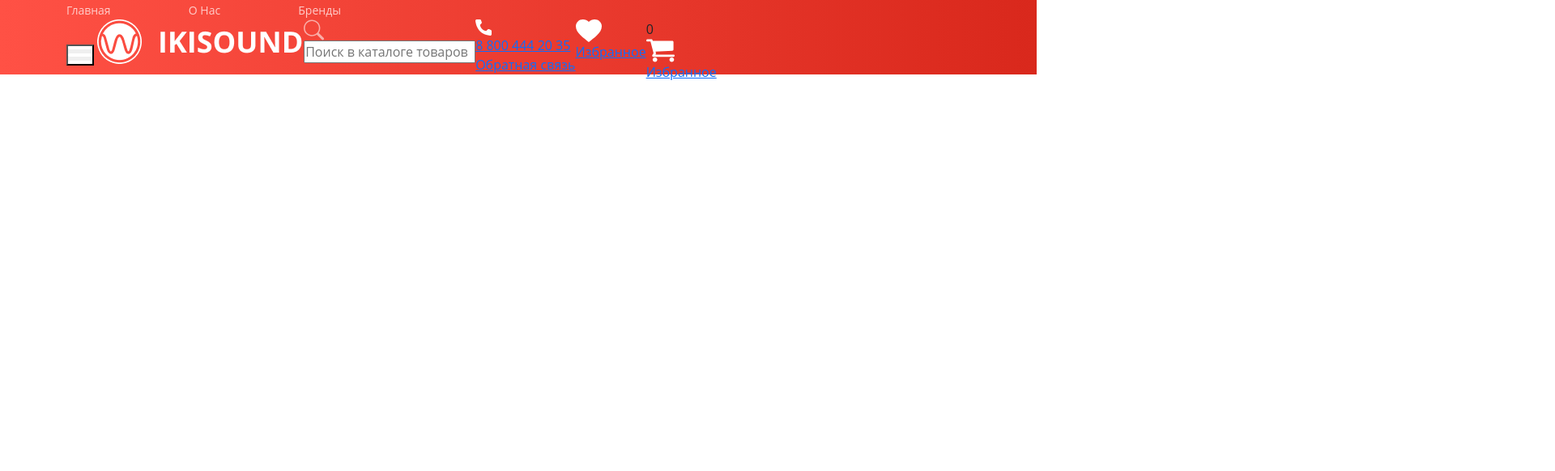
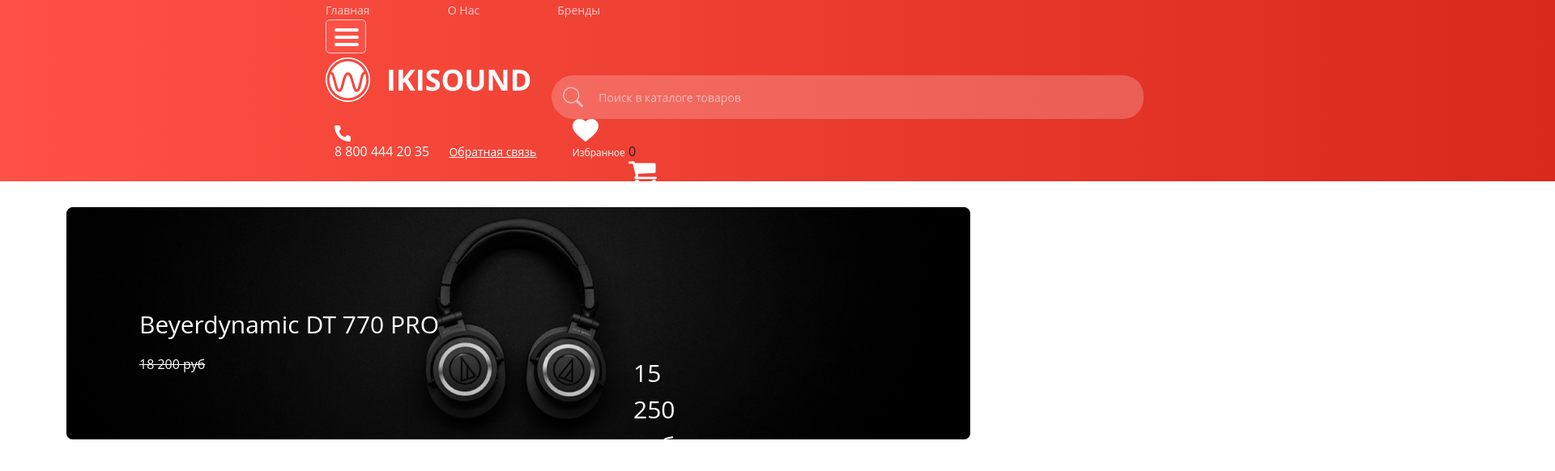
Before and after one commit to Afruz-Malikov/project_group1, a website built with webpack: page dist/index.html in a window 1280 px wide. Shown: the whole page at 81% size, 1920 px wide, since content can reach past the window. Built offline with nearby package versions, Linux system fonts and the light colour scheme.

Commit message:
#add делаю хедер

```diff
--- a/dist/css/headerIndex.css
+++ b/dist/css/headerIndex.css
@@ -6,6 +6,11 @@
 } */
 header {
 	background: linear-gradient(270deg, #d9281c 0%, #ff5145 100%);
+	width: 1920px;
+	height: 224px;
+}
+.navbar__menu {
+	display: block;
 }
 .nav-menu > * + * {
 	margin-left: 92px;
@@ -17,43 +22,100 @@
 	text-decoration: none;
 }
 
-.secondnavbar {
-	display: flex;
+.secondnavbar > * {
+	display: inline-block;
+	/* margin-top: 37px; */
+	/* margin-bottom: 31px; */
 }
-.nav-logo-button-modal {
+.secondnavbar__firstpart {
 }
-.nav-logo-button-modal .modal-menu-button {
+.nav-button-modal {
+	margin-right: 10px;
+}
+.nav-button-modal button {
+	border-radius: 5px;
+	background-color: #ff5145;
 	width: 50px;
 	height: 42px;
-	border: 1px solid #fb9892;
+	border: 1px solid #ffccc9;
 }
-.nav-logo-button-modal img {
+.nav-button-modal img {
+	background-color: #ff5145;
+	width: 30px;
+	height: 22px;
+	margin: 10px;
+}
+.nav-logo {
+	/* margin: top 30px; */
+	margin: right 20px;
+}
+.nav-logo a img {
 	width: 255px;
-	height: 25px;
+	height: 55px;
 }
 .nav-search {
-}
-.nav-search input {
+	margin-left: 20px;
+	margin-right: 11px;
 }
 .nav-search img {
-	width: 26.04px;
+	position: absolute;
+	margin: 14px;
+	width: 26.039px;
 	height: 26px;
 }
-.nav-callback {
+.nav-search form {
+	position: relative;
 }
-
-.nav-callback img {
+.nav-search form input {
+	width: 731px;
+	height: 54px;
+	border: none;
+	border-radius: 27px 25px 25px 27px;
+	background: rgba(255, 255, 255, 0.21);
+}
+.nav-search form input::placeholder {
+	color: rgba(255, 255, 255, 0.56);
+	font-family: Open Sans;
+	font-size: 14px;
+	font-weight: 400;
+}
+.callback {
+	margin-left: 11px;
+	margin-right: 20px;
+}
+.callback img {
 	width: 20px;
 	height: 20px;
+	margin-right: 10px;
 }
-
-.nav-elect {
+.callback__links-number > * {
+	display: inline-block;
 }
-.nav-elect img {
+.callback .callback-links {
+	color: #fff;
+	font-family: Open Sans;
+	font-size: 14px;
+	font-weight: 400;
+	margin-left: 20px;
+}
+.callback .callback-links-number {
+	color: #fff;
+	font-family: Open Sans;
+	font-size: 16px;
+	font-weight: 400;
+	text-decoration: none;
+}
+.item-elect {
+	margin-left: 20px;
+}
+.item-elect img {
 	width: 32px;
 	height: 28px;
 }
-.nav-basket {
-	width: 35px;
-	height: 28px;
+.item-elect a {
+	color: #fff;
+	font-family: Open Sans;
+	font-size: 12px;
+	font-weight: 400;
+	text-decoration: none;
 }
--- a/dist/index.html
+++ b/dist/index.html
@@ -15,47 +15,73 @@
 	<body>
 		<header>
 			<div class="container">
+				<!-- Менюшка -->
+				<div class="navbar__menu">
 					<nav class="nav-menu">
 						<a href="#" class="header__nav-menu__link"> Главная </a>
 						<a href="#" class="header__nav-menu__link"> О Нас </a>
 						<a href="#" class="header__nav-menu__link"> Бренды </a>
 					</nav>
+				</div>
+
+				<!-- Главный Навбар -->
+
 				<div class="secondnavbar">
-					<nav class="nav-logo-button-catalog">
+
+					<!-- Первая часть навбара -->
+					<div class="secondnavbar__firstpart">
+							<!-- Кнопка для каталога -->
+							<nav class="nav-button-modal">
 						<button class="modal-menu-button">
 							<img src="./svg/modalWbutton.svg" alt="error" />
 						</button>
+					</nav>
+
+					<!-- Лого Сайта -->
+					<nav class="nav-logo">
 						<a href="#">
 							<img src="./img/ikisound.png" alt="error" />
 						</a>
 					</nav>
+				</div>
+
+
+					<!-- Вторая Часть -->
+					<div class="seconnavbar__secondpart">
+						<!-- Поисковик -->
 						<nav class="nav-search">
 						<form>
 							<img src="./svg/search__header.svg" alt="error" />
-							<input type="text" placeholder="Поиск в каталоге товаров" />
+							<input
+								type="text"
+								placeholder="                Поиск в каталоге товаров" />
 						</form>
 					</nav>
-					<nav class="nav-callback">
+				</div>
+
+<div class="secondnavbar">
+		<!-- Обратная Связь -->
+					<nav class="callback">
 							<img src="./svg/calback__header.svg" alt="error" />
-						<a href="#">8 800 444 20 35</a>
-						<br />
-						<a href="#">Обратная связь</a>
+							<a href="#" class="callback-links-number">8 800 444 20 35</a>
+						<a href="#" class="callback-links">Обратная связь</a>
 					</nav>
-					<nav class="nav-elect">
+					<!-- Избранныые предметы -->
+					<nav class="item-elect">
 						<img src="./svg/heart__header.svg" alt="error" />
 						<a href="#">Избранное</a>
 					</nav>
-
-					<nav class="nav-basket">
+					<!-- КОрзина ПРЕдметов -->
+					<nav class="item-basket">
 						<span class="navbar__message">0 </span>
 						<img src="./svg/basket.svg" alt="error" />
-
-						<a href="#">Избранное</a>
+					</nav>
 				</nav>
 </div>
+
 			</div>
 		</header>
-		<!-- <main>
+		<main>
 			<div class="container">
 				<div class="slider"></div>
 				<div
@@ -78,7 +104,7 @@
 				<p class="slider-cena-skidka">18 200 руб</p>
 				<p class="slider-cena-segodnya">15 250 руб</p>
 			</div>
-		</main> -->
+		</main>
 		<footer></footer>
 	</body>
 </html>
```
Lines whose indentation alone changed are shown as unchanged.
